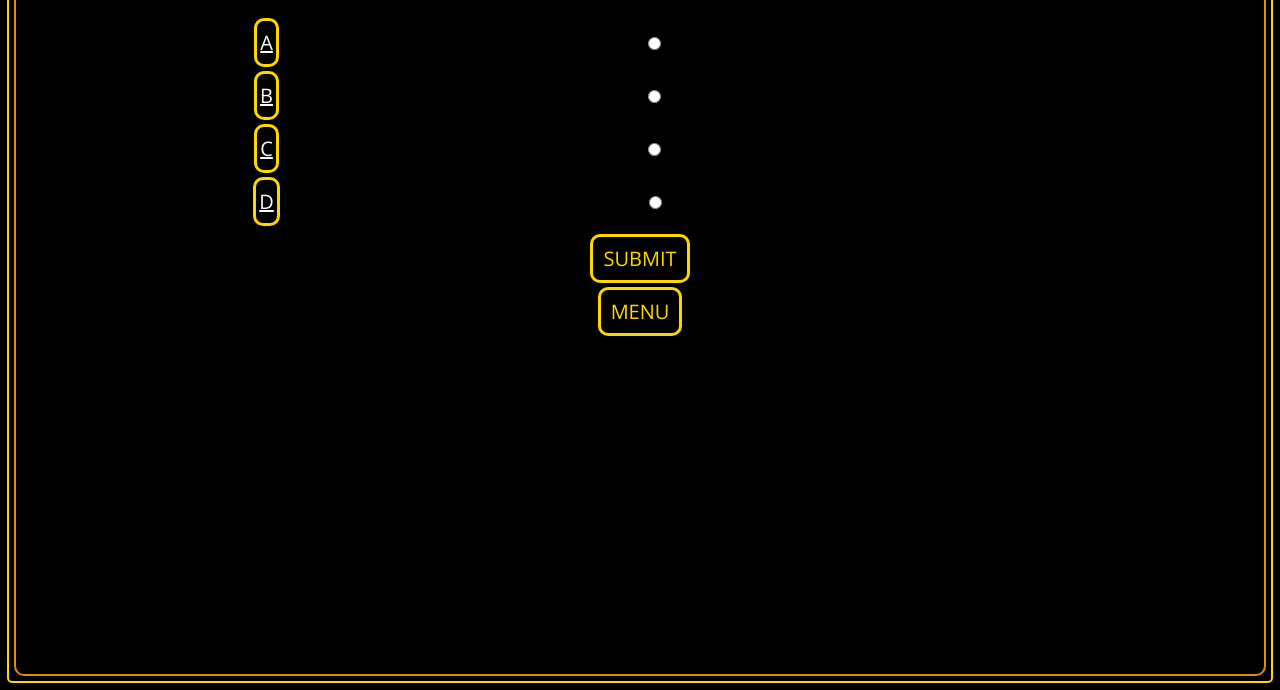
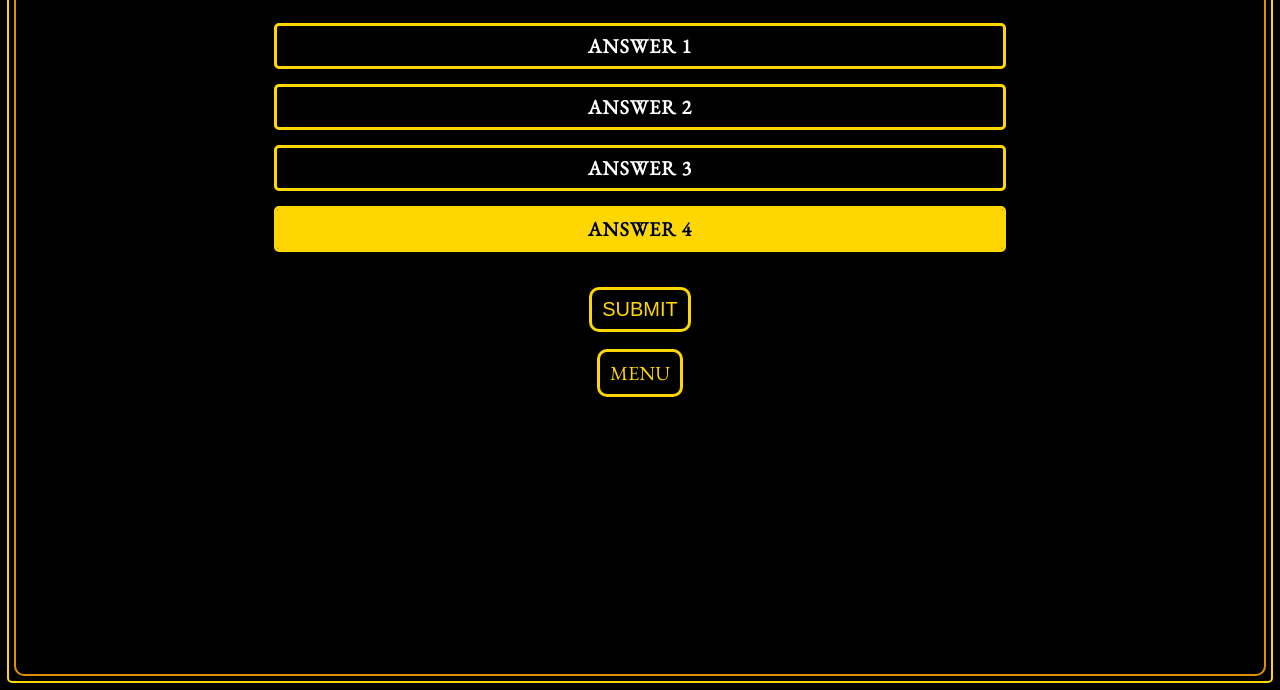
Before and after one commit to Tom-Ainsworth/quiz, a plain HTML site: page quiz/index.html in a window 1280 px wide. Shown: the part 110-800 px from the top of the page. Drawn offline with nearby package versions, Linux system fonts and the light colour scheme.

Commit message:
Style: Add styles to quiz buttons

```diff
--- a/assets/css/style.css
+++ b/assets/css/style.css
@@ -1,16 +1,16 @@
 @import url('https://fonts.googleapis.com/css2?family=EB+Garamond&family=Open+Sans&display=swap');
 
 /* General element styles */
-* {
-  font-family: 'Open Sans', sans-serif;
+body{
+	background: black;
+	overflow-x: hidden;
+  font-family: 'EB Garamond', serif;
+	font-size: 16px;
+  color: white;
   text-align: center;
-  background-color: #000000;
-  color: #ffffff;
-  margin: 0px;
-  border: 0px;
-  padding: 0px;
-  list-style-type: none;
-  text-decoration: none;
+  border: 0;
+  margin: 0;
+  padding: 0;
 }
 
 h1 {
@@ -45,6 +45,14 @@ p {
 p span {
   font-weight: 800;
   font-style: italic;
+}
+
+a {
+  text-decoration: none;
+}
+
+fieldset {
+  border: none;
 }
 /* End of General element styles */
 
@@ -98,7 +106,8 @@ p span {
 
 .quiz-btn {
   color: #ffd700;
-  margin: 5px 5px;
+  background-color: #000000;
+  margin: 10px;
   padding: 8px 10px;
   font-size: 20px;
   text-transform: uppercase;
@@ -113,63 +122,100 @@ p span {
 }
 
 #menu-btn-div {
-  margin-top: 10px;
+  margin: 10px;
+  padding: 8px 10px;
 }
 /* End of Button/Link Styling */
 
 /* Quiz Specific Styling */
-#answer-options input, #answer-options label  {
-  width: 60%;
-  color: #ffffff;
-  text-decoration: underline;
-  margin: 20px auto;
-  padding: 8px 3px;
-  font-size: 20px;
-  text-transform: uppercase;
-  border: 3px solid #ffd700;
-  border-radius: 10px;
+
+[type="radio"]:checked,
+[type="radio"]:not(:checked){
+	position: absolute;
+	left: -9999px;
+	width: 0;
+	height: 0;
+	visibility: hidden;
 }
 
-/* #answer-options input:hover {
-  color: #000000;
-  background-color: #ffd700;
+.answer-option:checked + label,
+.answer-option:not(:checked) + label{
+	position: relative;
+	display: inline-block;
+	padding: 0;
+	padding-top: 10px;
+	padding-bottom: 10px;
+	width: 60%;
+	font-size: 20px;
+	line-height: 20px;
+	font-weight: 700;
+	letter-spacing: 1px;
+	margin-left: auto;
+	margin-right: auto;
+	margin-bottom: 10px;
+	text-align: center;
+  border: 3px solid gold;
+	border-radius: .25em;
+	overflow: hidden;
+	cursor: pointer;
+	text-transform: uppercase;
+	-webkit-transition: all 300ms linear;
+	transition: all 300ms linear;
+
+}
+.answer-option:not(:checked) + label{
+	background-color: black;
 }
 
-input[type='radio'] {
-  -webkit-appearance:none;
-  width: 60%;
-  height: 48px;
-  color: #ffffff;
-  text-decoration: underline;
-  margin: 20px auto;
-  font-size: 20px;
-  text-transform: uppercase;
-  border: 3px solid #ffd700;
-  border-radius: .25em;
-  outline:none;
+.answer-option:not(:checked):hover + label:hover{
+	color: black;
+  background-color: gold;
 }
-input[type='radio']:hover {
-  color: #000000;
-  background-color: #ffd700;
+.answer-option:checked + label::before,
+.answer-option:not(:checked) + label::before{
+	position: absolute;
+	content: '';
+	top: 0;
+	left: 0;
+	width: 100%;
+	height: 100%;
+	border:none;
+	background-color: gold;
+	z-index: -1;
+  	-webkit-transition: all 300ms linear;
+	transition: all 300ms linear;
 }
-input[type='radio']:before {
-  content:'';
-  width:60%;
-  margin: 20% auto;
-  border-radius:50%;
+.answer-option:checked + label span,
+.answer-option:not(:checked) + label span{
+	position: relative;
+	display: block;
 }
-input[type='radio']:checked:before {
-  background:#ffd700;
+.answer-option:checked + label span::before,
+.answer-option:not(:checked) + label span::before{
+	position: absolute;
+	content: attr(data-hover);
+	top: 0;
+	left: 0;
+	width: 100%;
+	overflow: hidden;
+  color: black;
+	-webkit-transition: max-height 0.3s;
+	-moz-transition: max-height 0.3s;
+	transition: max-height 0.3s;
+
 }
-input[type='radio']:checked:after {
-  background:#ffd700;
+.answer-option:not(:checked) + label span::before{
+	max-height: 0;
+}
+.answer-option:checked + label span::before{
+	max-height: 100%;
 }
 
-label {
-  position: absolute;
-} */
+.answer-option:checked ~ #answer-options .answer-option:not(:checked) + label{
+	background-color: var(--light);
+	box-shadow: 0 1x 4px 0 rgba(0, 0, 0, 0.05);
+}
+/* Button Styling */
 
 
-/* Button Styling */
-
 /* End of Button Styling */
--- a/assets/js/script.js
+++ b/assets/js/script.js
@@ -63,18 +63,23 @@ function showQuestion() {
 
   // Inject template HTML into the DOM
   a.innerHTML = `
-  <label for="optionA">${q.optionA}</label>
-  <input type="radio" id="optionA" name="answer" value="${q.optionA}">
-  <br>
-  <label for="optionB">${q.optionB}</label>
-  <input type="radio" id="optionB" name="answer" value="${q.optionB}">
-  <br>
-  <label for="optionC">${q.optionC}</label>
-  <input type="radio" id="optionC" name="answer" value="${q.optionC}">
-  <br>
-  <label for="optionD">${q.optionD}</label>
-  <input type="radio" id="optionD" name="answer" value="${q.optionD}">
-  <br>
+    <input class="answer-option" type="radio" name="answers" id="option-1" checked>
+    <label class="answer-option" for="option-1">
+      <span data-hover="Answer 1">Answer 1</span>
+    </label><!-- -->
+    <input class="answer-option" type="radio" name="answers" id="option-2">
+    <label class="answer-option" for="option-2">
+      <span data-hover="Answer 2">Answer 2</span>
+    </label><!--
+                -->
+    <input class="answer-option" type="radio" name="answers" id="option-3" checked>
+    <label class="answer-option" for="option-3">
+      <span data-hover="Answer 3">Answer 3</span>
+    </label>
+    <input class="answer-option" type="radio" name="answers" id="option-4" checked>
+    <label class="answer-option" for="option-4">
+      <span data-hover="Answer 4">Answer 4</span>
+    </label>
     `;
 
   runningQuestion++;
```
